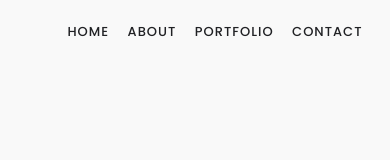
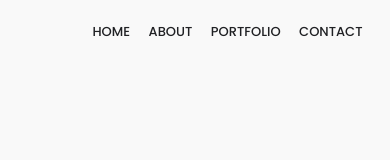
Before and after one commit to nirobtalukdar/It-s-Nirob, a plain HTML site: page index.html in a window 390 px wide. Shown: the top 160 px of the page. Drawn offline with Linux system fonts and the light colour scheme.

Commit message:
Made some responsive code modification

```diff
--- a/css/style.css
+++ b/css/style.css
@@ -482,7 +482,7 @@ a {
         font-size: 1.3rem;
     }
     .navbar .menu ul li a{
-        letter-spacing: .1rem;
+        letter-spacing: 0rem;
     }
     .navbar .logo{
         display: none;
```
